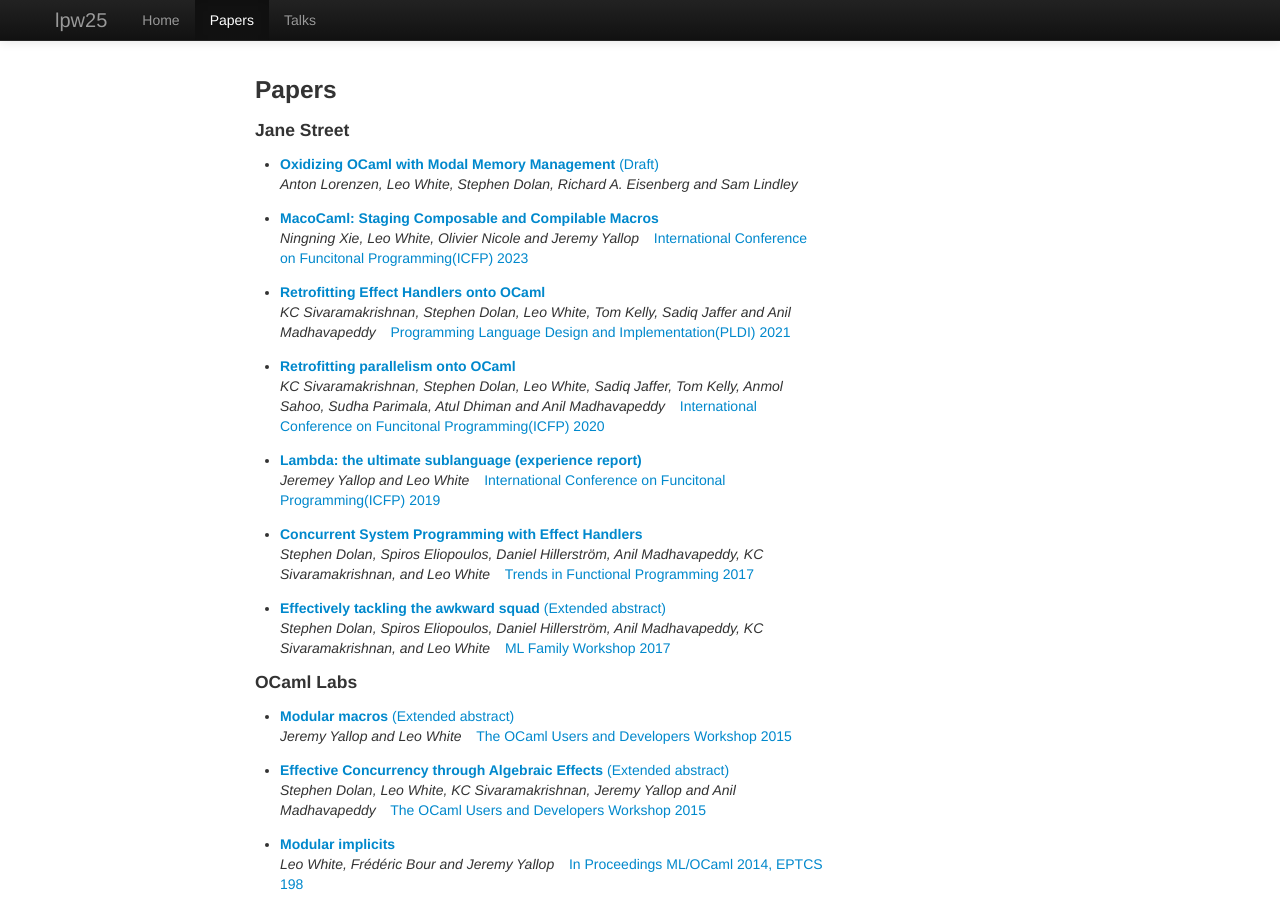
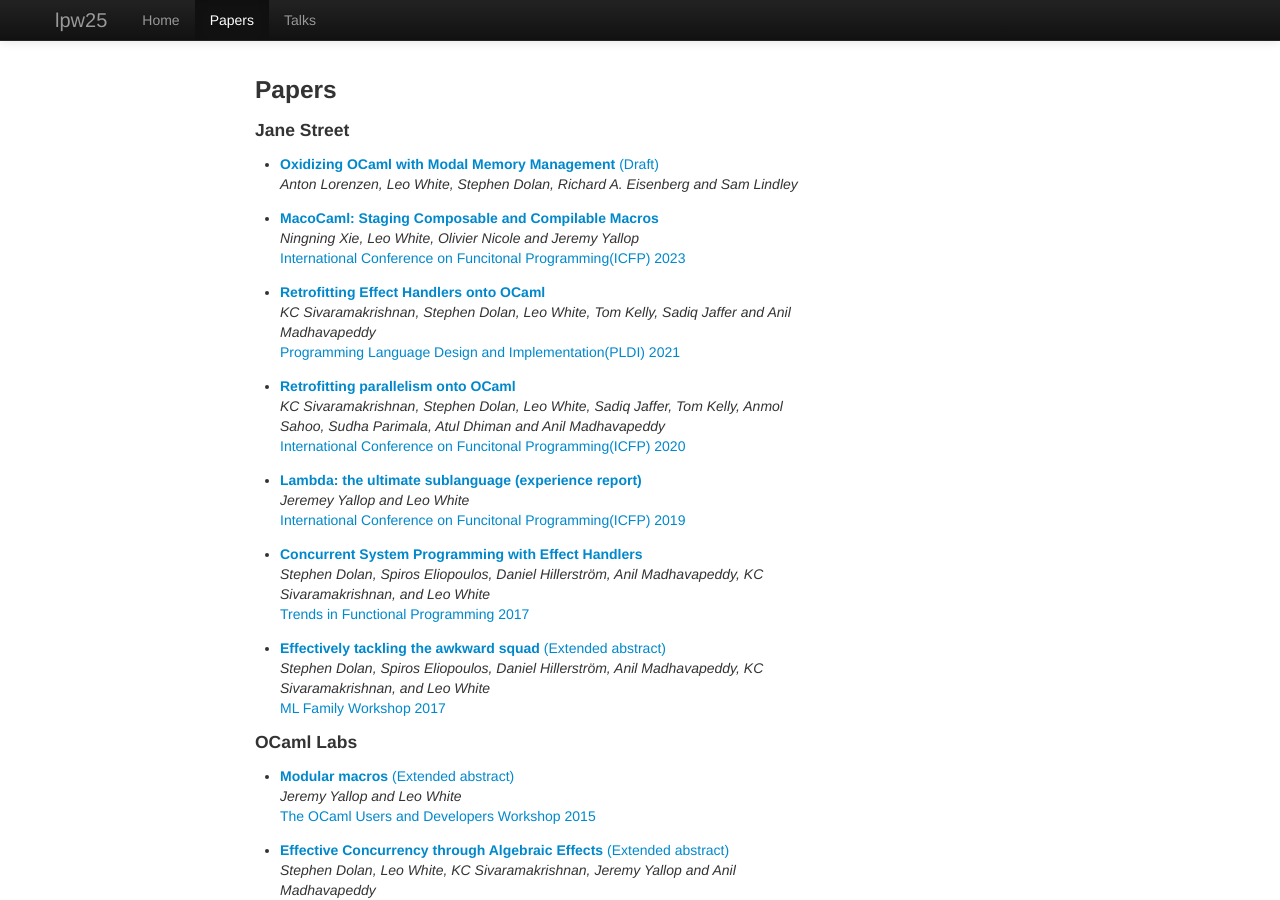
Before and after one commit to lpw25/lpw25.github.com, a Jekyll site: the page built from papers.html, in a window 1280 px wide and 900 px high. Built offline with Jekyll 4.4.1, drawn with Linux system fonts in a browser that asks for light colours.

```diff
--- a/papers.html
+++ b/papers.html
@@ -11,38 +11,38 @@ feeds: false
     <ul>
       <li style="margin: 1em 0">
         <a href="/papers/mode-inference-draft-feb2024.pdf"><b>Oxidizing OCaml with Modal Memory Management</b> (Draft)</a><br>
-        <i>Anton Lorenzen, Leo White, Stephen Dolan, Richard A. Eisenberg and Sam Lindley</i> &ensp;
+        <i>Anton Lorenzen, Leo White, Stephen Dolan, Richard A. Eisenberg and Sam Lindley</i>
       </li>
       <li style="margin: 1em 0">
         <a href="/papers/icfp2023.pdf"><b>MacoCaml: Staging Composable and Compilable Macros</b></a><br>
-        <i>Ningning Xie, Leo White, Olivier Nicole and Jeremy Yallop</i> &ensp;
+        <i>Ningning Xie, Leo White, Olivier Nicole and Jeremy Yallop</i><br>
         <a href="https://icfp23.sigplan.org/">International Conference on Funcitonal Programming(ICFP) 2023</a>
       </li>
       <li style="margin: 1em 0">
         <a href="/papers/pldi2021.pdf"><b>Retrofitting Effect Handlers onto OCaml</b></a><br>
         <i>KC Sivaramakrishnan, Stephen Dolan, Leo White,
-          Tom Kelly, Sadiq Jaffer and Anil Madhavapeddy</i> &ensp;
+          Tom Kelly, Sadiq Jaffer and Anil Madhavapeddy</i><br>
         <a href="https://pldi21.sigplan.org/">Programming Language Design and Implementation(PLDI) 2021</a>
       </li>
       <li style="margin: 1em 0">
         <a href="/papers/icfp2020.pdf"><b>Retrofitting parallelism onto OCaml</b></a><br>
         <i>KC Sivaramakrishnan, Stephen Dolan, Leo White, Sadiq Jaffer,
-          Tom Kelly, Anmol Sahoo, Sudha Parimala, Atul Dhiman and Anil Madhavapeddy</i> &ensp;
+          Tom Kelly, Anmol Sahoo, Sudha Parimala, Atul Dhiman and Anil Madhavapeddy</i><br>
         <a href="https://icfp20.sigplan.org/">International Conference on Funcitonal Programming(ICFP) 2020</a>
       </li>
       <li style="margin: 1em 0">
         <a href="/papers/icfp2019.pdf"><b>Lambda: the ultimate sublanguage (experience report)</b></a><br>
-        <i>Jeremey Yallop and Leo White</i> &ensp;
+        <i>Jeremey Yallop and Leo White</i><br>
         <a href="https://icfp19.sigplan.org/">International Conference on Funcitonal Programming(ICFP) 2019</a>
       </li>
       <li style="margin: 1em 0">
         <a href="/papers/tfp2017.pdf"><b>Concurrent System Programming with Effect Handlers</b></a><br>
-        <i>Stephen Dolan, Spiros Eliopoulos, Daniel Hillerström, Anil Madhavapeddy, KC Sivaramakrishnan, and Leo White</i> &ensp;
+        <i>Stephen Dolan, Spiros Eliopoulos, Daniel Hillerström, Anil Madhavapeddy, KC Sivaramakrishnan, and Leo White</i><br>
         <a href="https://www.cs.kent.ac.uk/events/tfp17/">Trends in Functional Programming 2017</a>
       </li>
       <li style="margin: 1em 0">
         <a href="/papers/ml2017-abs.pdf"><b>Effectively tackling the awkward squad</b> (Extended abstract)</a><br>
-        <i>Stephen Dolan, Spiros Eliopoulos, Daniel Hillerström, Anil Madhavapeddy, KC Sivaramakrishnan, and Leo White</i> &ensp;
+        <i>Stephen Dolan, Spiros Eliopoulos, Daniel Hillerström, Anil Madhavapeddy, KC Sivaramakrishnan, and Leo White</i><br>
         <a href="https://www.mlworkshop.org/ml2017">ML Family Workshop 2017</a>
       </li>
     </ul>
@@ -50,32 +50,32 @@ feeds: false
     <ul>
       <li style="margin: 1em 0">
         <a href="/papers/ocaml2015-abs1.pdf"><b>Modular macros</b> (Extended abstract)</a><br>
-        <i>Jeremy Yallop and Leo White</i> &ensp;
+        <i>Jeremy Yallop and Leo White</i><br>
         <a href="https://ocaml.org/meetings/ocaml/2015/">The OCaml Users and Developers Workshop 2015</a>
       </li>
       <li style="margin: 1em 0">
         <a href="/papers/ocaml2015-abs2.pdf"><b>Effective Concurrency through Algebraic Effects</b> (Extended abstract)</a><br>
-        <i>Stephen Dolan, Leo White, KC Sivaramakrishnan, Jeremy Yallop and Anil Madhavapeddy</i> &ensp;
+        <i>Stephen Dolan, Leo White, KC Sivaramakrishnan, Jeremy Yallop and Anil Madhavapeddy</i><br>
         <a href="https://ocaml.org/meetings/ocaml/2015/">The OCaml Users and Developers Workshop 2015</a>
       </li>
       <li style="margin: 1em 0">
         <a href="/papers/ml2014.pdf"><b>Modular implicits</b></a><br>
-        <i>Leo White, Frédéric Bour and Jeremy Yallop</i> &ensp;
+        <i>Leo White, Frédéric Bour and Jeremy Yallop</i><br>
         <a href="https://arxiv.org/html/1512.01438 ">In Proceedings ML/OCaml 2014, EPTCS 198</a>
       </li>
       <li style="margin: 1em 0">
         <a href="/papers/ml2014-abs.pdf"><b>Modular implicits</b> (Extended abstract)</a><br>
-        <i>Leo White and Frédéric Bour</i> &ensp;
+        <i>Leo White and Frédéric Bour</i><br>
         <a href="https://okmij.org/ftp/ML/ML14.html">ML Family Workshop 2014</a>
       </li>
       <li style="margin: 1em 0">
         <a href="/papers/ocaml2014-abs.pdf"><b>Multicore OCaml</b> (Extended abstract)</a><br>
-        <i>Stephen Dolan, Leo White and Anil Madhavapeddy</i> &ensp;
+        <i>Stephen Dolan, Leo White and Anil Madhavapeddy</i><br>
         <a href="https://ocaml.org/meetings/ocaml/2014/">The OCaml Users and Developers Workshop 2014</a>
       </li>
       <li style="margin: 1em 0">
         <a href="/papers/flops2014.pdf"><b>Lightweight higher-kinded polymorphism</b></a><br>
-        <i>Jeremy Yallop and Leo White</i> &ensp;
+        <i>Jeremy Yallop and Leo White</i><br>
         <a href="https://www.jaist.ac.jp/flops2014/">FLOPS 2014</a>
       </li>
     </ul>
@@ -83,12 +83,12 @@ feeds: false
     <ul>
       <li style="margin: 1em 0">
         <a href="/papers/sas2013.pdf"><b>Concise analysis using implication algebras for task-local memory optimisation</b></a><br>
-        <i>Leo White and Alan Mycroft</i> &ensp;
+        <i>Leo White and Alan Mycroft</i><br>
         <a href="https://research.microsoft.com/en-us/events/sas2013/">SAS 2013</a>
       </li>
       <li style="margin: 1em 0">
         <a href="/papers/iwomp2011.pdf"><b>OpenMP extensions for heterogenous architectures</b></a><br>
-        <i>Leo White</i> &ensp;
+        <i>Leo White</i><br>
         <a href="https://www.ncsa.illinois.edu/Conferences/IWOMP11/">IWOMP 2011</a>
       </li>
     </ul>
@@ -96,7 +96,7 @@ feeds: false
     <ul>
       <li style="margin: 1em 0">
         <a href="/papers/thesis.pdf"><b>Extending old languages for new architectures</b></a><br>
-        <i>Leo White</i> &ensp;
+        <i>Leo White</i><br>
       </li>
     </ul>
   </div>
```
